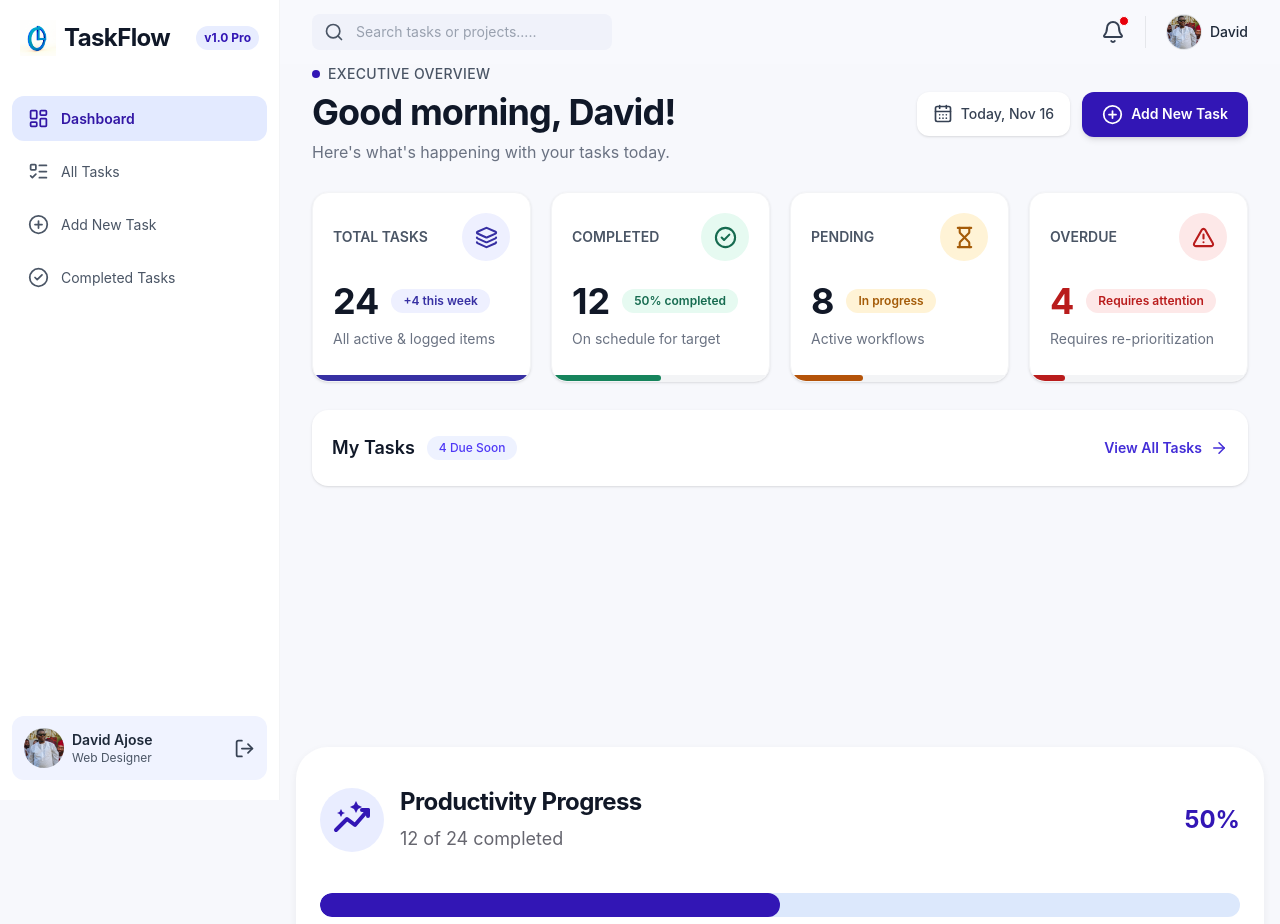
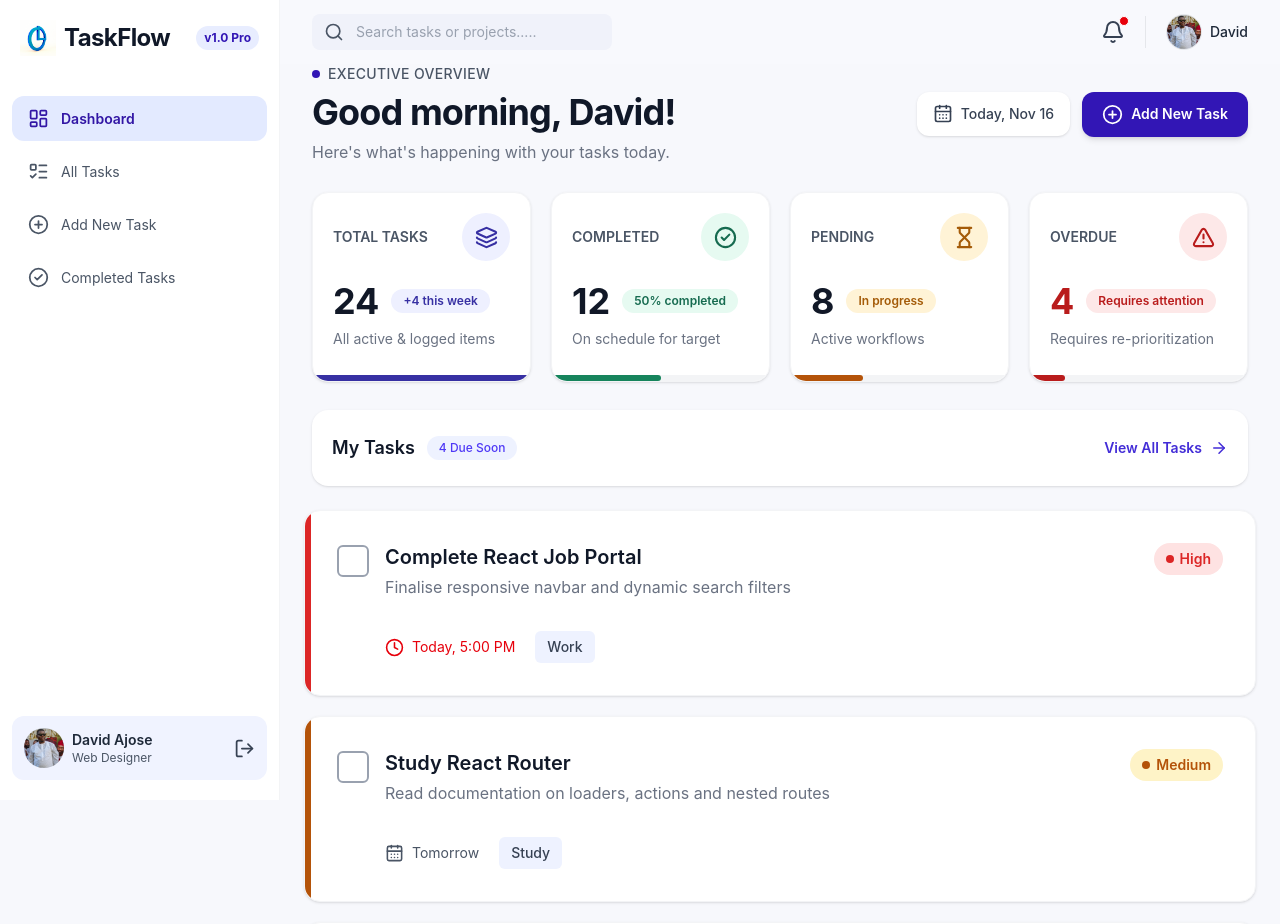
Before and after one commit to Arole01/Task-App, a React (Vite) app: page / in a window 1280 px wide. Shown: the top 924 px of the page. Built offline with nearby package versions, Linux system fonts and the light colour scheme.

Commit message:
List card

```diff
--- a/src/App.jsx
+++ b/src/App.jsx
@@ -1,6 +1,7 @@
 import ProductivityProgress from "./components/productivityProgress";
 import SideBar from "./components/sidebar";
 import TaskCard from "./components/taskCard";
+import TaskList from "./components/tasklist";
 import TopNav from "./components/top-nav";
 
 function App() {
@@ -12,9 +13,10 @@ function App() {
         </section>
 
         <main className="flex min-w-0 flex-1 flex-col">
-          <TopNav />
+          <TopNav className="sticky top-0" />
           <section className="min-w-0 flex-1">
             <TaskCard />
+            <TaskList />
             <ProductivityProgress />
           </section>
         </main>
--- /dev/null
+++ b/src/components/taskItem.jsx
@@ -0,0 +1,92 @@
+import { priorityStyles } from "../data/tasks";
+
+function TaskItem({ task, onToggle }) {
+  const DateIcon = task.dateIcon;
+  const StatusIcon = task.statusIcon;
+  const priority = priorityStyles[task.priority];
+
+  return (
+    <div className="relative overflow-hidden rounded-2xl border border-gray-100 bg-white p-6 shadow-sm transition hover:shadow-md sm:p-8">
+      <div
+        className="absolute left-0 top-0 h-full w-1.5"
+        style={{ backgroundColor: priority.indicator }}
+      />
+
+      <div className="flex items-start justify-between gap-4">
+        <div className="flex min-w-0 flex-1 items-start gap-4">
+          <button
+            type="button"
+            onClick={onToggle}
+            className={`mt-0.5 flex h-8 w-8 shrink-0 items-center justify-center rounded-md border-2 ${
+              task.completed
+                ? "border-emerald-600 bg-emerald-600 text-white"
+                : "border-gray-400 bg-white hover:border-indigo-600"
+            }`}
+          >
+            {task.completed && <StatusIcon size={21} strokeWidth={2.5} />}
+          </button>
+
+          <div className="min-w-0">
+            <h3
+              className={`text-lg font-semibold sm:text-xl ${
+                task.completed ? "text-gray-500 line-through" : "text-gray-900"
+              }`}
+            >
+              {task.title}
+            </h3>
+
+            <p
+              className={`mt-1 text-sm text-gray-500 sm:text-base ${
+                task.completed ? "line-through" : ""
+              }`}
+            >
+              {task.description}
+            </p>
+          </div>
+        </div>
+
+        <span
+          className="flex shrink-0 items-center gap-1.5 rounded-full px-3 py-1.5 text-xs font-semibold sm:text-sm"
+          style={{
+            color: priority.color,
+            backgroundColor: priority.background,
+          }}
+        >
+          <span
+            className="h-2 w-2 rounded-full"
+            style={{ backgroundColor: priority.indicator }}
+          />
+          {task.priority}
+        </span>
+      </div>
+
+      <div className="mt-8 flex flex-wrap items-center gap-x-5 gap-y-3 pl-12">
+        <div
+          className={`flex items-center gap-2 text-sm ${
+            task.completed
+              ? "text-gray-400 line-through"
+              : task.date.includes("Today")
+                ? "text-red-600"
+                : "text-gray-600"
+          }`}
+        >
+          <DateIcon size={19} />
+          <span>{task.date}</span>
+        </div>
+
+        <span className="rounded-md bg-indigo-50 px-3 py-1.5 text-sm font-medium text-gray-700">
+          {task.category}
+        </span>
+
+        {task.completed && (
+          <span className="flex items-center gap-2 text-sm font-semibold texxt-emerald-700">
+            <StatusIcon size={19} />
+            Completed
+          </span>
+        )}
+      </div>
+    </div>
+  );
+}
+
+export default TaskItem;
--- /dev/null
+++ b/src/components/tasklist.jsx
@@ -0,0 +1,29 @@
+import { useState } from "react";
+import { taskList } from "../data/tasks";
+import TaskItem from "../components/taskItem";
+
+function TaskList() {
+  const [tasks, setTasks] = useState(taskList);
+
+  const toggleTask = (id) => {
+    setTasks(
+      tasks.map((task) =>
+        task.id === id ? { ...task, completed: !task.completed } : task,
+      ),
+    );
+  };
+
+  return (
+    <div className="space-y-5 px-4 sm:px-6">
+      {tasks.map((task) => (
+        <TaskItem
+          key={task.id}
+          task={task}
+          onToggle={() => toggleTask(task.id)}
+        />
+      ))}
+    </div>
+  );
+}
+
+export default TaskList;
--- a/src/components/top-nav.jsx
+++ b/src/components/top-nav.jsx
@@ -3,7 +3,7 @@ import { Bell, Search } from "lucide-react";
 
 function TopNav() {
   return (
-    <nav className="w-full bg-[#f8f9fd] sticky top-0">
+    <nav className="w-full bg-[#f8f9fd] sticky top-0 z-50">
       <header className="flex h-16 items-center justify-between px-5 sm:px-8 ">
         <div className="flex items-center w-[300px] max-w-[55%] gap-3 rounded-lg bg-[#f0f2fa] px-3 py-2">
           <Search
--- /dev/null
+++ b/src/data/tasks.js
@@ -0,0 +1,67 @@
+import { CheckCheck, Clock, CalendarDays } from "lucide-react";
+
+export const taskList = [
+  {
+    id: 1,
+    title: "Complete React Job Portal",
+    description: "Finalise responsive navbar and dynamic search filters",
+    date: "Today, 5:00 PM",
+    dateIcon: Clock,
+    category: "Work",
+    priority: "High",
+    completed: false,
+    statusIcon: CheckCheck,
+  },
+
+  {
+    id: 2,
+    title: "Study React Router",
+    description: "Read documentation on loaders, actions and nested routes",
+    date: "Tomorrow",
+    dateIcon: CalendarDays,
+    category: "Study",
+    priority: "Medium",
+    completed: false,
+    statusIcon: CheckCheck,
+  },
+  {
+    id: 3,
+    title: "Review JavaScript Array Methods",
+    description: "Practice map, filter, reduce and find algorithms",
+    date: "Nov 18, 2024",
+    dateIcon: CalendarDays,
+    category: "Study",
+    priority: "Low",
+    completed: true,
+    statusIcon: CheckCheck,
+  },
+  {
+    id: 4,
+    title: "Build Task Management App",
+    description: "Initialize React project with Tailwind CSS and Vite",
+    date: "Nov 20, 2024",
+    dateIcon: CalendarDays,
+    category: "Personal",
+    priority: "High",
+    completed: false,
+    statusIcon: CheckCheck,
+  },
+];
+
+export const priorityStyles = {
+  High: {
+    color: "#DC2626",
+    background: "#FEE2E2",
+    indicator: "#DC2626",
+  },
+  Medium: {
+    color: "#B45309",
+    background: "#FEF3C7",
+    indicator: "#B45309",
+  },
+  Low: {
+    color: "#047857",
+    background: "#D1FAE5",
+    indicator: "#047857",
+  },
+};
```
